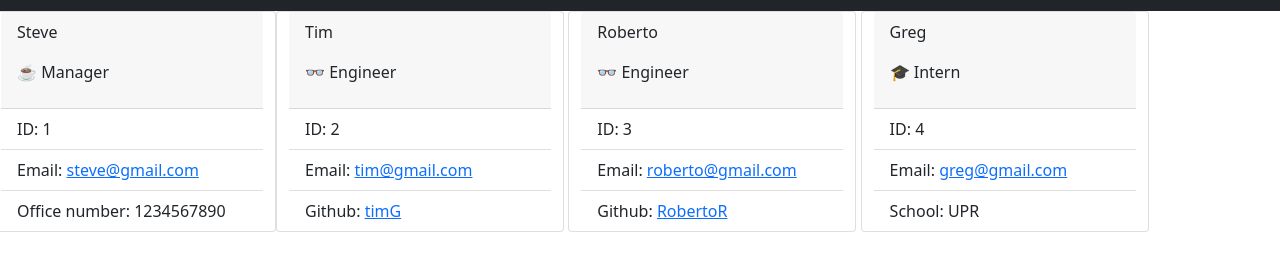
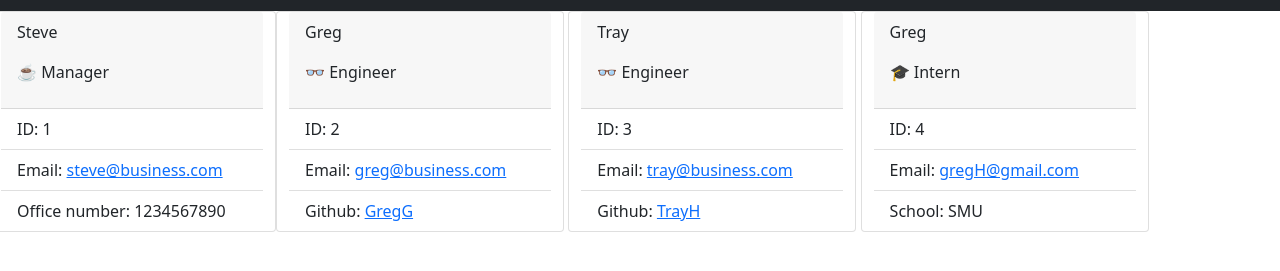
Before and after one commit to PRicoSaint/TeamProfileGen, a website: page dist/index.html in a window 1280 px wide. Shown: the part 61-332 px from the top of the page. Drawn offline with nearby package versions, Linux system fonts and the light colour scheme.

```diff
--- a/dist/index.html
+++ b/dist/index.html
@@ -27,7 +27,7 @@
             </div>
             <ul class="list-group list-group-flush">
                 <li class="list-group-item">ID: 1</li>
-                    <li class="list-group-item">Email: <a href="mailto:steve@gmail.com">steve@gmail.com</a></li>
+                    <li class="list-group-item">Email: <a href="mailto:steve@business.com">steve@business.com</a></li>
                 <li class="list-group-item">Office number: 1234567890</li>
             </ul>
         </div>
@@ -35,24 +35,24 @@
 
         <div class="card" style="width: 18rem;">
         <div class="card-header ">
-            <p>Tim</p>
+            <p>Greg</p>
             <p>👓 Engineer</p>
         </div>
         <ul class="list-group list-group-flush">
             <li class="list-group-item">ID: 2</li>
-            <li class="list-group-item">Email: <a href="tim@gmail.com">tim@gmail.com</a></li>
-            <li class="list-group-item">Github: <a href="https://github.com/timG" target="_blank">timG</a></li>
+            <li class="list-group-item">Email: <a href="greg@business.com">greg@business.com</a></li>
+            <li class="list-group-item">Github: <a href="https://github.com/GregG" target="_blank">GregG</a></li>
         </ul>
     </div>,
         <div class="card" style="width: 18rem;">
         <div class="card-header ">
-            <p>Roberto</p>
+            <p>Tray</p>
             <p>👓 Engineer</p>
         </div>
         <ul class="list-group list-group-flush">
             <li class="list-group-item">ID: 3</li>
-            <li class="list-group-item">Email: <a href="roberto@gmail.com">roberto@gmail.com</a></li>
-            <li class="list-group-item">Github: <a href="https://github.com/RobertoR" target="_blank">RobertoR</a></li>
+            <li class="list-group-item">Email: <a href="tray@business.com">tray@business.com</a></li>
+            <li class="list-group-item">Github: <a href="https://github.com/TrayH" target="_blank">TrayH</a></li>
         </ul>
     </div>,
             <div class="card" style="width: 18rem;">
@@ -62,8 +62,8 @@
             </div>
             <ul class="list-group list-group-flush">
                 <li class="list-group-item">ID: 4</li>
-                <li class="list-group-item">Email: <a href="greg@gmail.com">greg@gmail.com</a></li>
-                <li class="list-group-item">School: UPR</li>
+                <li class="list-group-item">Email: <a href="gregH@gmail.com">gregH@gmail.com</a></li>
+                <li class="list-group-item">School: SMU</li>
             </ul>
         </div>
 
```
Also changed, not shown: README.md, 1 other file.
